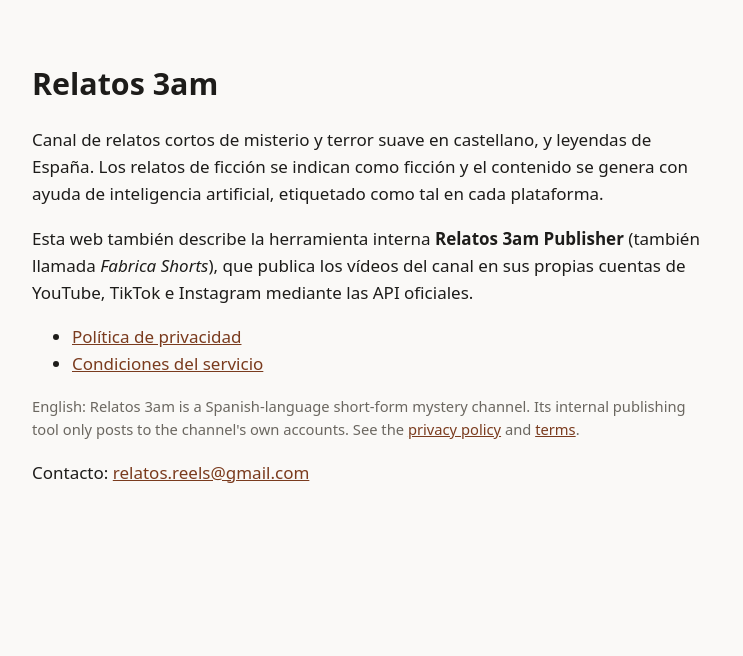
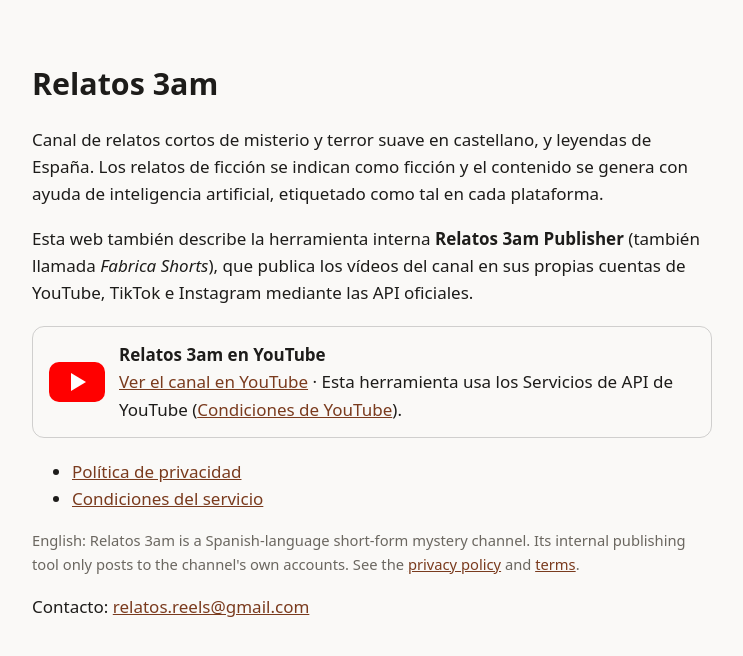
Before and after one commit to joseluisrubiovelez-netizen/joseluisrubiovelez-netizen.github.io, a plain HTML site: page index.html in a window 1280 px wide. Shown: the whole page, without its empty margins (268-1011 px from the left). Drawn offline with Linux system fonts and the light colour scheme.

Commit message:
Marca de YouTube en la portada y cláusula de YouTube en las condiciones
Co-Authored-By: Claude Opus 5.5 <noreply@anthropic.com>

```diff
--- a/estilo.css
+++ b/estilo.css
@@ -13,3 +13,9 @@ a { color: var(--enlace); }
 .aviso button { font: inherit; padding: 8px 14px; border-radius: 8px; border: 0;
                 background: var(--enlace); color: var(--fondo); cursor: pointer; }
 hr { border: 0; border-top: 1px solid var(--suave); opacity: .3; margin: 2em 0; }
+.yt { display: flex; gap: 14px; align-items: center; border: 1px solid rgba(128,128,128,.35);
+      border-radius: 12px; padding: 14px 16px; margin: 20px 0; }
+.yt-logo { flex: none; width: 56px; height: 40px; background: #ff0000; border-radius: 10px;
+           display: flex; align-items: center; justify-content: center; }
+.yt-play { width: 0; height: 0; border-style: solid; border-width: 9px 0 9px 15px;
+           border-color: transparent transparent transparent #fff; margin-left: 3px; }
--- a/index.html
+++ b/index.html
@@ -33,6 +33,15 @@
   <p>Esta web también describe la herramienta interna <strong>Relatos 3am Publisher</strong>
      (también llamada <em>Fabrica Shorts</em>), que publica los vídeos del canal en sus propias
      cuentas de YouTube, TikTok e Instagram mediante las API oficiales.</p>
+  <div class="yt">
+    <span class="yt-logo" aria-hidden="true"><span class="yt-play"></span></span>
+    <div>
+      <strong>Relatos 3am en YouTube</strong><br>
+      <a href="https://www.youtube.com/channel/UCM0MseNhukvtMh4rYlOS-vw">Ver el canal en YouTube</a>
+      · Esta herramienta usa los Servicios de API de YouTube
+      (<a href="https://www.youtube.com/t/terms">Condiciones de YouTube</a>).
+    </div>
+  </div>
   <ul>
     <li><a href="privacidad.html">Política de privacidad</a></li>
     <li><a href="condiciones.html">Condiciones del servicio</a></li>
```
Also changed, not shown: condiciones.html (+5 -0 lines).
